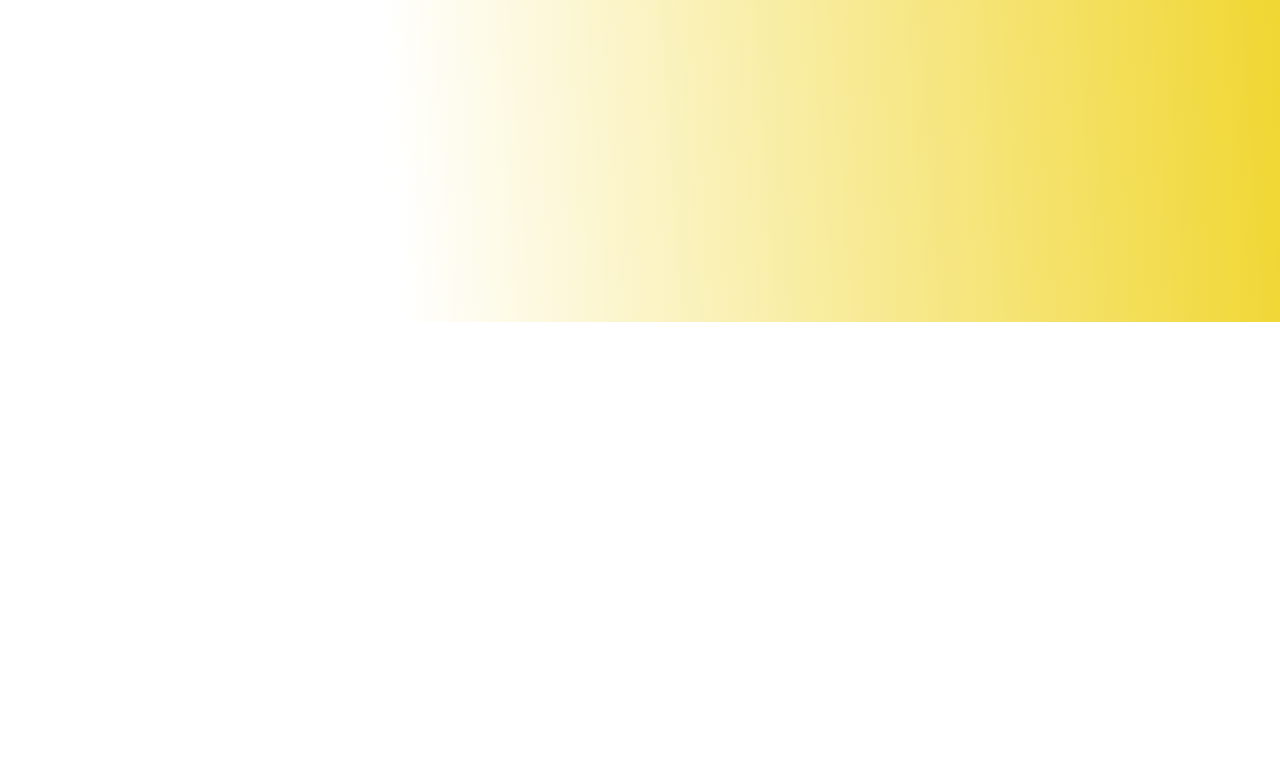
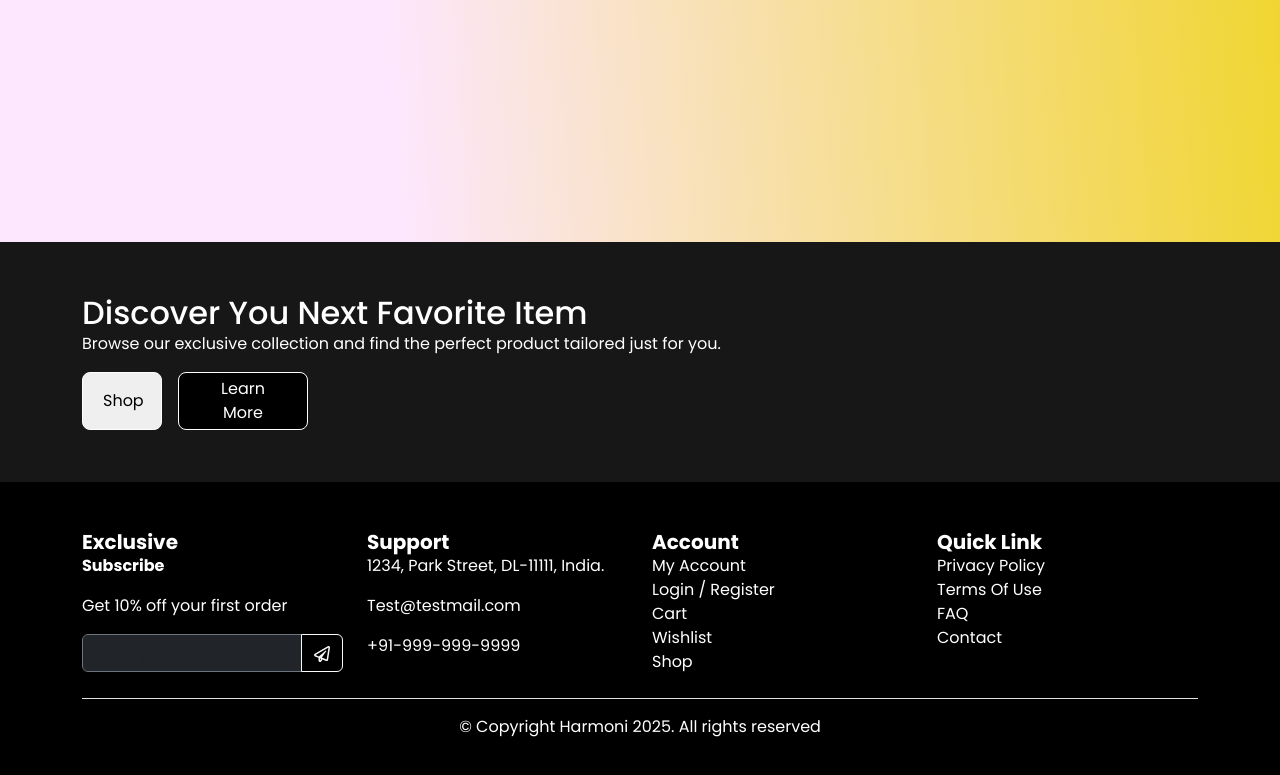
Before and after one commit to suraj-20/Harmoni-assignemnt, a React (Create React App) app in the folder frontend/: page / in a window 1280 px wide. Shown: the part 539-1314 px from the top of the page. Before the commit the page ends 861 px from the top, so only its background shows below. Built offline with nearby package versions, Linux system fonts and the light colour scheme.

Commit message:
Footer and Favorite section

```diff
--- a/frontend/src/App.js
+++ b/frontend/src/App.js
@@ -1,6 +1,7 @@
 import React from "react";
 import { BrowserRouter as Router, Route, Routes } from "react-router-dom";
 import Header from "./components/Header/Header";
+import Footer from "./components/Footer/Footer";
 import Home from "./Pages/Home/Home";
 import "./App.css";
 
@@ -15,7 +16,7 @@ const App = () => {
           {/* <Route path="/checkout" element={<Checkout />} /> */}
         </Routes>
       </Router>
-      {/* <Footer /> */}
+      <Footer />
     </>
   );
 };
--- a/frontend/src/Pages/Home/Home.jsx
+++ b/frontend/src/Pages/Home/Home.jsx
@@ -1,10 +1,12 @@
 import React from 'react'
 import Hero from '../../components/Hero/Hero'
+import Favorite from '../../components/Favorite/Fovorite'
 
 const Home = () => {
   return (
     <div>
       <Hero />
+      <Favorite />
     </div>
   )
 }
--- /dev/null
+++ b/frontend/src/components/Favorite/Fovorite.jsx
@@ -0,0 +1,21 @@
+import React from 'react';
+import "../../styles/Favorite.css";
+
+const Fovorite = () => {
+    return (
+        <>
+            <section className='discover-section d-flex align-items-center'>
+                <div className='container'>
+                    <h2 style={{ color: "white" }}>Discover You Next Favorite Item</h2>
+                    <p style={{ color: "white" }}>Browse our exclusive collection and find the perfect product tailored just for you.</p>
+                    <div className="discover-buttons d-flex gap-3">
+                        <button style={{ width: "80px" }}>Shop</button>
+                        <button style={{ width: "130px", backgroundColor: "black", color: "white" }}>Learn More</button>
+                    </div>
+                </div>
+            </section>
+        </>
+    )
+}
+
+export default Fovorite
--- a/frontend/src/components/Footer/Footer.jsx
+++ b/frontend/src/components/Footer/Footer.jsx
@@ -1,125 +1,72 @@
-import React from 'react'
+import React from "react";
+import "bootstrap/dist/css/bootstrap.min.css";
+import { FaRegPaperPlane } from "react-icons/fa";
 
 const Footer = () => {
     return (
-        <footer className="bg-black text-white py-4">
-            <div className="footer-container" style={{ margin: "0px 1.5rem" }}>
+        <footer className="bg-black text-white py-5">
+            <div className="container">
                 <div className="row">
-                    {/* Factory Section */}
-                    <div className="col-md-3 mb-4">
-                        <h6 className="fw-normal pb-3 mb-0">Factory</h6>
-                        <div className="textwidget">
-                            <ul className="conk d-flex flex-column gap-2">
-                                <li className="d-flex gap-2">
-                                    <i className="fa fa-industry"></i>{" "}
-                                    <span style={{ fontSize: "14px" }}>
-                                        Survey No. 281, Paddhari Neknam Road, Village Neknam,
-                                        Tankara, Rajkot 363650, India
-                                    </span>
-                                </li>
-                            </ul>
+                    {/* Exclusive Section */}
+                    <div className="col-md-3">
+                        <h5 className="fw-bold">Exclusive</h5>
+                        <p className="fw-bold">Subscribe</p>
+                        <p>Get 10% off your first order</p>
+                        <div className="input-group">
+                            <input
+                                type="email"
+                                className="form-control bg-dark text-white border-secondary"
+                                placeholder="Enter your email"
+                            />
+                            <button className="btn btn-outline-light">
+                                <FaRegPaperPlane />
+                            </button>
                         </div>
                     </div>
 
-                    {/* Mumbai Office Section */}
-                    <div className="col-md-3 mb-4">
-                        <h6 className="fw-normal pb-3 mb-0">Mumbai Office</h6>
-                        <div className="textwidget">
-                            <ul className="conk d-flex flex-column gap-2">
-                                <li className="d-flex gap-2">
-                                    <i className="fa fa-building"></i>{" "}
-                                    <span style={{ fontSize: "14px" }}>
-                                        No. 15, V N Pawar, Road No. 5, Borivali, Mumbai – 400066,
-                                        India
-                                    </span>
-                                </li>
-                            </ul>
-                        </div>
+                    {/* Support Section */}
+                    <div className="col-md-3">
+                        <h5 className="fw-bold">Support</h5>
+                        <p>1234, Park Street, DL-11111, India.</p>
+                        <p>
+                            <a href="mailto:Test@testmail.com" className="text-white">
+                                Test@testmail.com
+                            </a>
+                        </p>
+                        <p>+91-999-999-9999</p>
                     </div>
 
-                    {/* Contact Us Section */}
-                    <div className="col-md-3 mb-4">
-                        <h6 className="fw-normal pb-3 mb-0">Contact Us</h6>
-                        <div className="textwidget">
-                            <ul className="conk d-flex flex-column gap-2">
-                                <li className="d-flex gap-2">
-                                    <i className="fa fa-phone-volume"></i>{" "}
-                                    <span style={{ fontSize: "14px" }}>
-                                        Telephone No. +91 72082 09990
-                                    </span>
-                                </li>
-                                <li className="d-flex gap-2">
-                                    <i className="fa fa-mobile"></i>{" "}
-                                    <span style={{ fontSize: "14px" }}>
-                                        Mobile No. +91 99302 85087
-                                    </span>
-                                </li>
-                            </ul>
-                        </div>
+                    {/* Account Section */}
+                    <div className="col-md-3">
+                        <h5 className="fw-bold">Account</h5>
+                        <ul className="list-unstyled">
+                            <li>My Account</li>
+                            <li>Login / Register</li>
+                            <li>Cart</li>
+                            <li>Wishlist</li>
+                            <li>Shop</li>
+                        </ul>
                     </div>
 
-                    {/* Email Section */}
-                    <div className="col-md-3 mb-4">
-                        <h6 className="fw-normal pb-3 mb-0">Email</h6>
-                        <div className="textwidget">
-                            <ul className="conk d-flex flex-column gap-2">
-                                <li className="d-flex gap-2">
-                                    <i className="fa fa-envelope"></i>{" "}
-                                    <span style={{ fontSize: "14px" }}>
-                                        General - info@vigourgroup.com
-                                    </span>
-                                </li>
-                                <li className="d-flex gap-2">
-                                    <i className="fa fa-envelope"></i>{" "}
-                                    <span style={{ fontSize: "14px" }}>
-                                        Export - export@vigourgroup.com
-                                    </span>
-                                </li>
-                            </ul>
-                        </div>
+                    {/* Quick Links Section */}
+                    <div className="col-md-3">
+                        <h5 className="fw-bold">Quick Link</h5>
+                        <ul className="list-unstyled">
+                            <li>Privacy Policy</li>
+                            <li>Terms Of Use</li>
+                            <li>FAQ</li>
+                            <li>Contact</li>
+                        </ul>
                     </div>
                 </div>
 
-                <hr className="border-secondary" />
-
-                {/* Footer Bottom Links */}
-                <div className="text-center d-flex mt-3 justify-content-between">
-                    <span className="mb-1">
-                        <ul
-                            className="d-flex footlistk"
-                            style={{ fontSize: "12px", color: "GrayText" }}
-                        >
-                            <li style={{ paddingLeft: "0" }}>
-                                <a href="https://www.vigourgroup.com/about-us/">ABOUT US</a>
-                            </li>
-                            <li>
-                                <a href="https://www.vigourgroup.com/industry/">INDUSTRY</a>
-                            </li>
-                            <li>
-                                <a href="https://www.vigourgroup.com/products/">PRODUCTS</a>
-                            </li>
-                            <li>
-                                <a href="https://www.vigourgroup.com/infrastructure/">
-                                    INFRASTRUCTURE
-                                </a>
-                            </li>
-                            <li>
-                                <a href="https://www.vigourgroup.com/global-development/">
-                                    GLOBAL DEVELOPMENT
-                                </a>
-                            </li>
-                            <li style={{ border: "0" }}>
-                                <a href="https://www.vigourgroup.com/contact-us/">CONTACT US</a>
-                            </li>
-                        </ul>{" "}
-                    </span>
-                    <span className="text-white small" style={{ fontSize: "12px" }}>
-                        © 2021 All rights reserved. Design & Developed By Bedigitalimpact
-                    </span>
+                {/* Copyright Section */}
+                <div className="text-center mt-4 border-top pt-3">
+                    <p className="mb-0">© Copyright Harmoni 2025. All rights reserved</p>
                 </div>
             </div>
         </footer>
-    )
-}
+    );
+};
 
-export default Footer
+export default Footer;
--- /dev/null
+++ b/frontend/src/styles/Favorite.css
@@ -0,0 +1,12 @@
+.discover-section {
+  height: 30vh;
+  background-color: #171717;
+}
+
+.discover-buttons button {
+  outline: none;
+  border: 0.1px solid #fff;
+  border-radius: 8px;
+  padding: 4px 20px;
+  cursor: pointer;
+}
--- a/frontend/src/styles/Header.css
+++ b/frontend/src/styles/Header.css
@@ -7,6 +7,7 @@
   display: flex;
   position: sticky;
   top: 0;
+  /* opacity: 999; */
   justify-content: space-between;
   padding: 20px 50px;
   box-shadow: 0 1px 3px -2px black;
--- a/frontend/src/styles/Hero.css
+++ b/frontend/src/styles/Hero.css
@@ -1,5 +1,5 @@
 .hero {
-  height: 100vh;
+  height: 90vh;
   display: flex;
   /* background: linear-gradient(180deg, #fde1ff, #e1ffea22 60%); */
   background: linear-gradient(266deg, #f0d52a, #ffffff22 70%);
@@ -31,12 +31,6 @@
     width: 75%;
 } */
 
-@media (max-width: 1280px) {
-}
-
-@media (max-width: 1024px) {
-}
-
 @media (max-width: 800px) {
   .main-heading {
     width: 70%;
```
